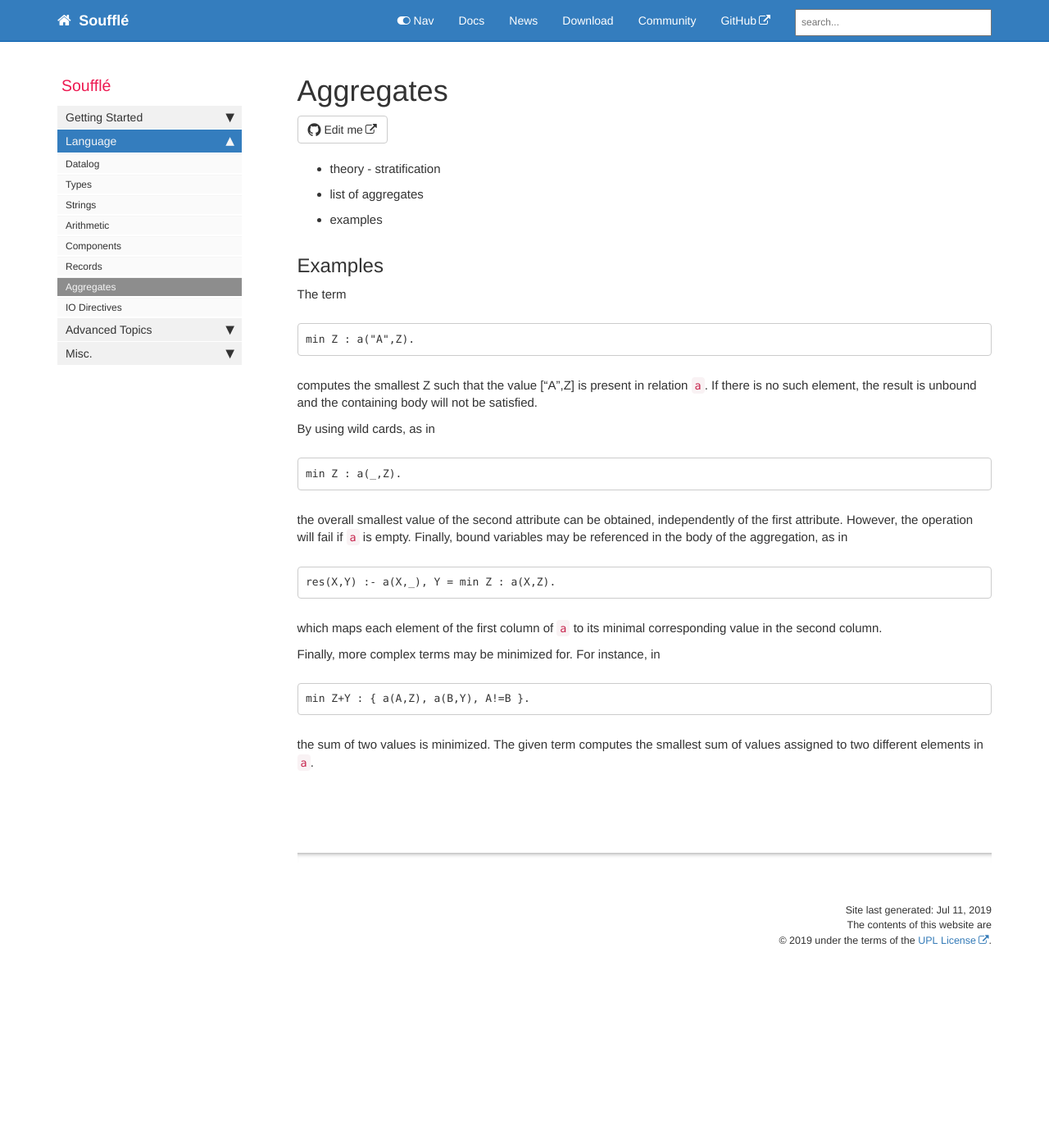
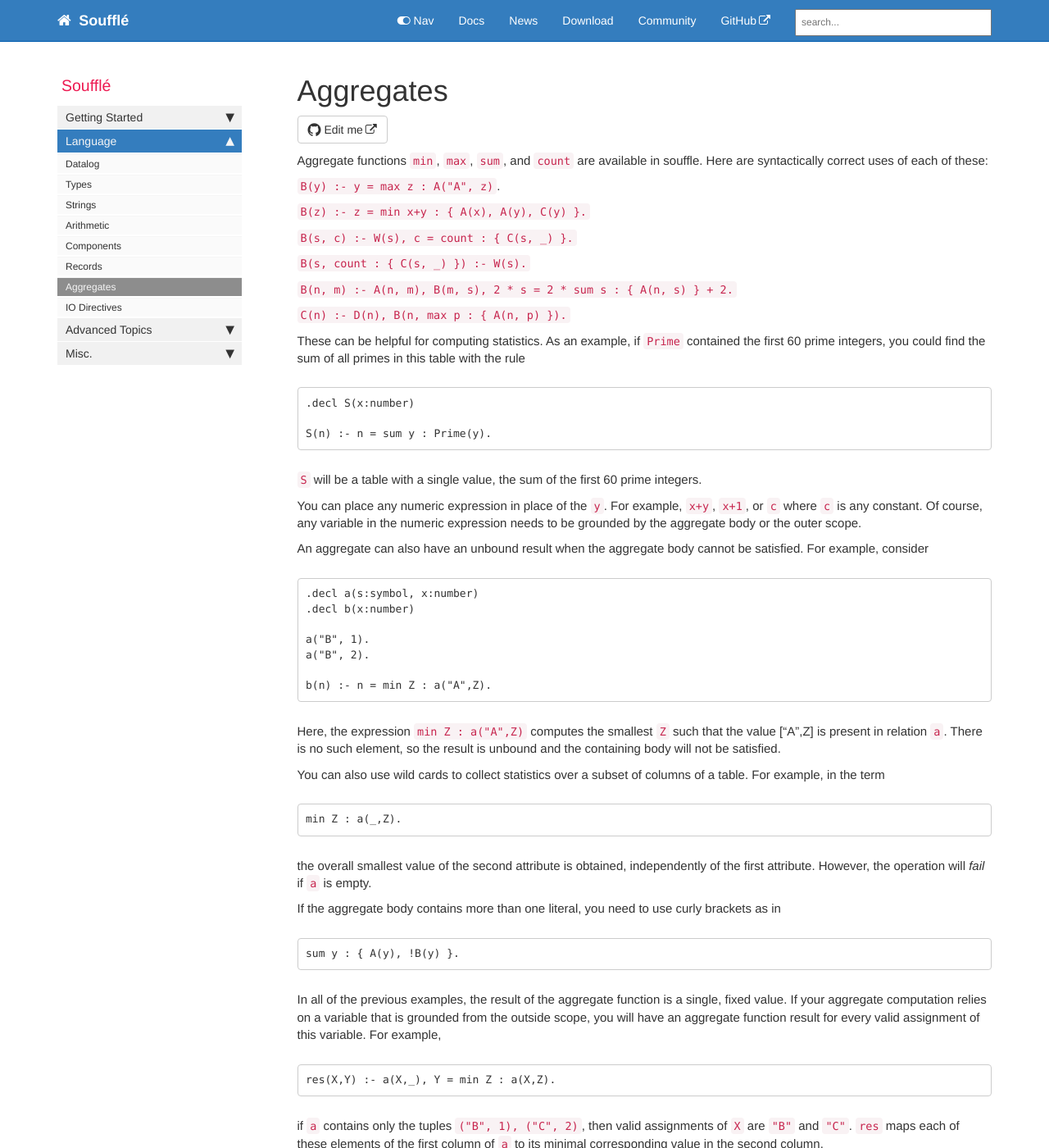
Before and after one commit to souffle-lang/souffle-lang.github.io, a Jekyll site: the page built from pages/docs/aggregates.md, in a window 1280 px wide and 1400 px high. Shown: the whole window at 82% size. Built offline with Jekyll 4.4.1, drawn with Linux system fonts in a browser that asks for light colours; comment, search, counter and statistics services are not loaded; some of the changed text lies outside the part shown.

Commit message:
Update aggregates documentation
Explain the witness problem, disallowance of nested aggregation, syntax of aggregates and example uses.

````diff
--- a/pages/docs/aggregates.md
+++ b/pages/docs/aggregates.md
@@ -5,32 +5,106 @@ sidebar: docs_sidebar
 folder: docs
 toc: false
 ---
-* theory - stratification
-* list of aggregates
-* examples
 
-## Examples
+Aggregate functions `min`, `max`, `sum`, and `count` are available in souffle. Here are syntactically correct uses of each of these:
 
-The term
+`B(y) :- y = max z : A("A", z)`.
+
+`B(z) :- z = min x+y : { A(x), A(y), C(y) }.`
+
+`B(s, c) :- W(s), c = count : { C(s, _) }.`
+
+`B(s, count : { C(s, _) }) :- W(s).`
+
+`B(n, m) :- A(n, m), B(m, s), 2 * s = 2 * sum s : { A(n, s) } + 2. `
+
+`C(n) :- D(n), B(n, max p : { A(n, p) }).`
+
+These can be helpful for computing statistics. As an example, if `Prime` contained the first 60 prime integers, you could find the sum of all primes in this table with the rule
+
 ```
-min Z : a("A",Z).
+.decl S(x:number)
+
+S(n) :- n = sum y : Prime(y).
 ```
-computes the smallest Z such that the value ["A",Z] is present in relation `a`. If there is no such element, the result is unbound and the containing body will not be satisfied.
+`S` will be a table with a single value, the sum of the first 60 prime integers.
 
-By using wild cards, as in
+You can place any numeric expression in place of the `y`. For example, `x+y`, `x+1`, or `c` where `c` is any constant. Of course, any variable in the numeric expression needs to be grounded by the aggregate body or the outer scope.
+
+An aggregate can also have an unbound result when the aggregate body cannot be satisfied. For example, consider
+
+```
+.decl a(s:symbol, x:number)
+.decl b(x:number)
+
+a("B", 1).
+a("B", 2).
+
+b(n) :- n = min Z : a("A",Z).
+```
+Here, the expression `min Z : a("A",Z)` computes the smallest `Z` such that the value ["A",Z] is present in relation `a`. There is no such element, so the result is unbound and the containing body will not be satisfied.
+
+You can also use wild cards to collect statistics over a subset of columns of a table. For example, in the term
+
 ```
 min Z : a(_,Z).
 ```
-the overall smallest value of the second attribute can be obtained, independently of the first attribute. However, the operation will fail if `a` is empty. Finally, bound variables may be referenced in the body of the aggregation, as in
+
+the overall smallest value of the second attribute is obtained, independently of the first attribute. However, the operation will *fail* if `a` is empty.
+
+If the aggregate body contains more than one literal, you need to use curly brackets as in
+
+```
+sum y : { A(y), !B(y) }.
+```
+
+In all of the previous examples, the result of the aggregate function is a single, fixed value. If your aggregate computation relies on a variable that is grounded from the outside scope, you will have an aggregate function result for every valid assignment of this variable. For example,
+
 ```
 res(X,Y) :- a(X,_), Y = min Z : a(X,Z).
 ```
-which maps each element of the first column of `a` to its minimal corresponding value in the second column.
+if `a` contains only the tuples `("B", 1), ("C", 2)`, then valid assignments of `X` are `"B"` and `"C"`. `res` maps each of these elements of the first column of `a` to its minimal corresponding value in the second column.
 
-Finally, more complex terms may be minimized for. For instance, in
+Here is another example, where we run through valid assignments of `n` in order to bound the values included in a sum.
+```
+B(x) :- A(n), x = sum y : { C(y), y < n }.
+
+```
+Here is an example of an aggregate where the sum of two values is minimised.
 ```
 min Z+Y : { a(A,Z), a(B,Y), A!=B }.
 ```
-the sum of two values is minimized. The given term computes the smallest sum of values assigned to two different elements in `a`.
+The given term computes the smallest sum of values assigned to two different elements in `a`.
+
+## The Witness Problem
+
+You cannot export information from within the body of an aggregate. This means that you cannot ground a variable from within the scope of the aggregate body and expect this grounding to transfer to the outer scope. In this example, `y` is grounded by the inner scope of the aggregate and we attempt to discover its value within the head `a(x, y)`.
+
+```
+a(x,y) :- b(x), x = sum z : { c(y, z) }.
+```
+Here is another example where we try to find the name associated with the minimum value in a table.
+
+```
+.decl family(name:symbol, age:number)
+.decl youngest(name:symbol, age:number)
+
+family("Alissa", 10).
+family("Maria", 46).
+family("Mark", 50).
+
+youngest(p, n) :- n = min x : family(p, x).
+
+```
+This will raise a Witness Problem Error because we attempt to export the assignment of `p` that gives the minimum age.
+
+## Nested Aggregates Are Disallowed
+
+You cannot nest aggregates within aggregates. For example,
+
+```
+D(s) :- s = sum y : { Prime(n), y = sum z : { Prime(z), z < n }, y < 10 }.
+```
+This rule attempts to sum together all the increasing sums of prime numbers that are less than 10, starting from the first prime number. This is currently disallowed within the souffle language.
 
 {% include links.html %}
````
